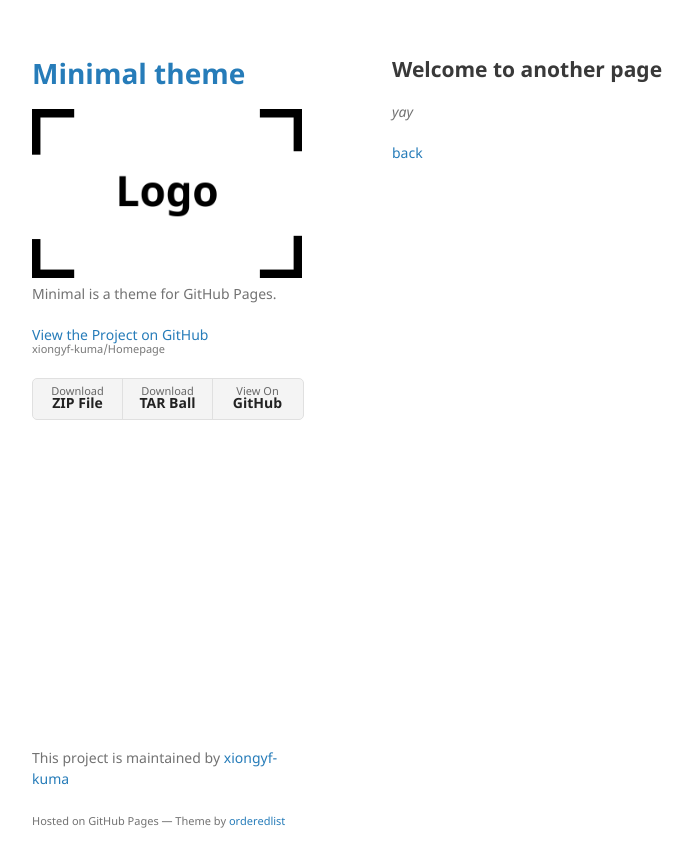
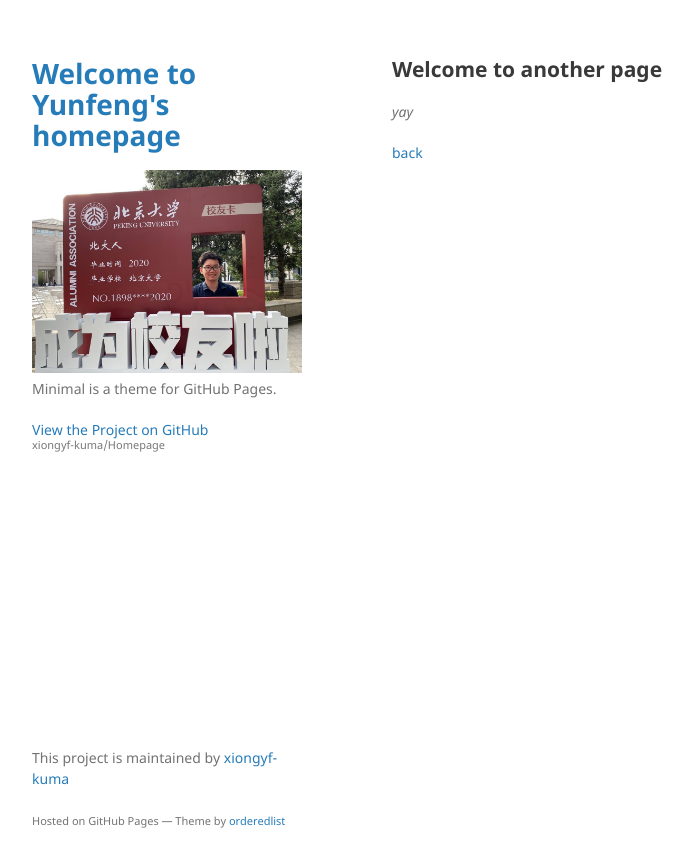
Before and after one commit to xiongyf-kuma/Homepage, a Jekyll site: the page built from another-page.md, in a window 1280 px wide. Shown: the top 867 px of the page, without its empty margins (178-871 px from the left). Built offline with Jekyll 4.4.1, drawn with Linux system fonts in a browser that asks for light colours; our own code applies the rules of GitHub Pages for plain Markdown files.

Commit message:
Update _config.yml

```diff
--- a/_config.yml
+++ b/_config.yml
@@ -1,6 +1,6 @@
-title: Minimal theme
-logo: /assets/img/logo.png
+title: Welcome to Yunfeng's homepage
+logo: /assets/img/photo.jpg
 description: Minimal is a theme for GitHub Pages.
-show_downloads: true
+show_downloads: false
 google_analytics:
 theme: jekyll-theme-minimal
```
